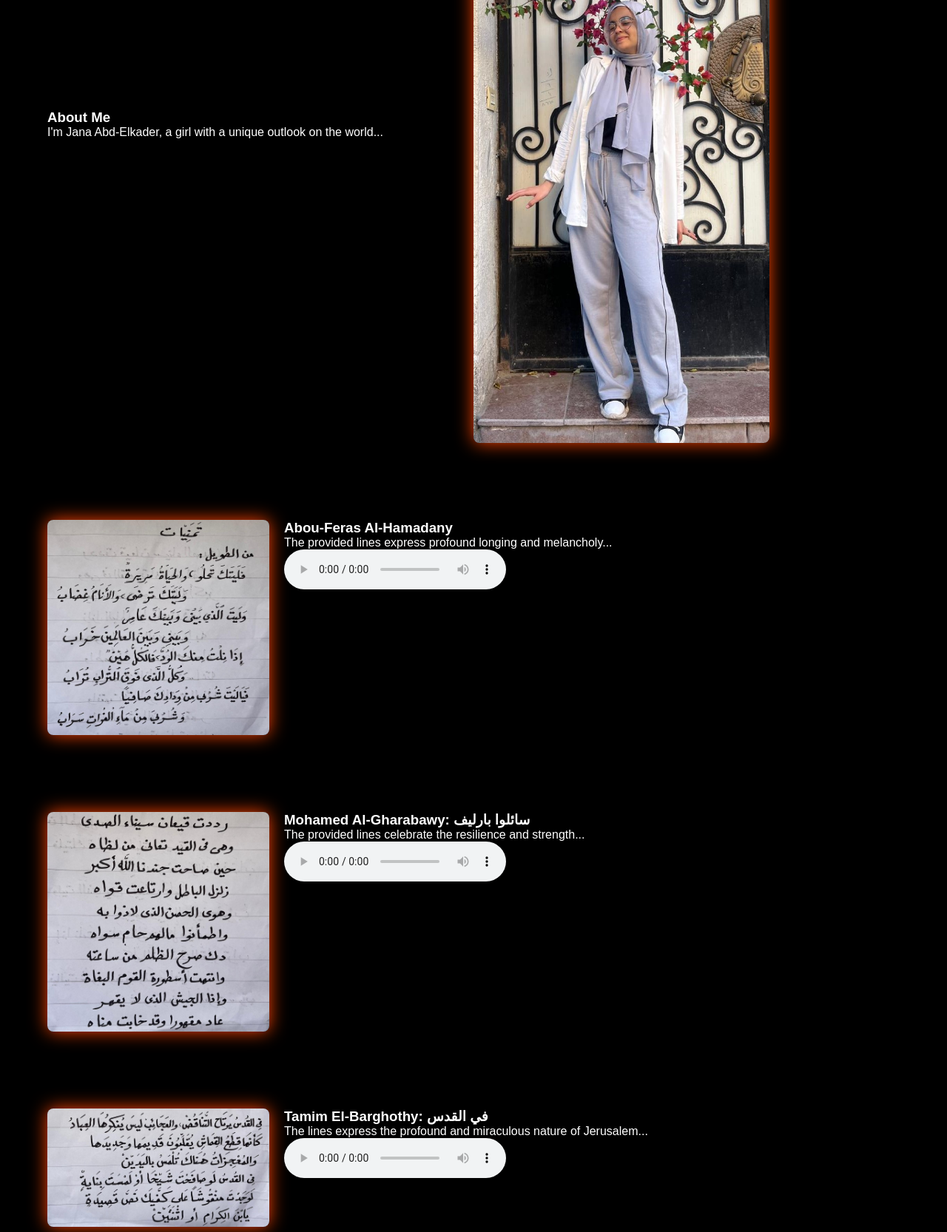
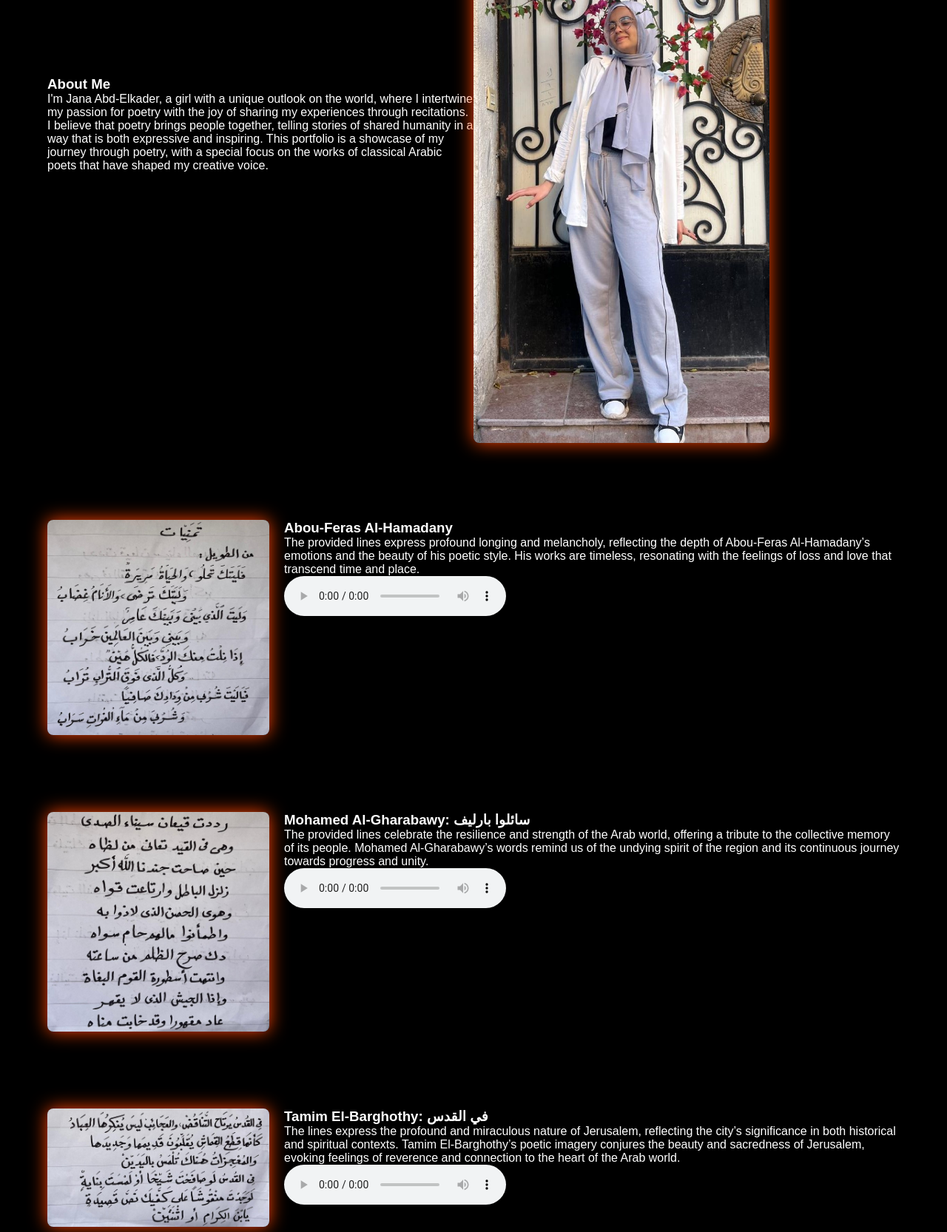
Before and after one commit to jana7amohamed/Jana-Abdelkader, a plain HTML site: page index.html in a window 1280 px wide. Shown: the part 940-2606 px from the top of the page at 74% size. Drawn offline with Linux system fonts and the light colour scheme.

Commit message:
index.html

```diff
--- a/index.html
+++ b/index.html
@@ -33,7 +33,7 @@
     <div class="about">
         <div class="about-content">
             <h3>About Me</h3>
-            <p>I'm Jana Abd-Elkader, a girl with a unique outlook on the world...</p>
+            <p>I'm Jana Abd-Elkader, a girl with a unique outlook on the world, where I intertwine my passion for poetry with the joy of sharing my experiences through recitations. I believe that poetry brings people together, telling stories of shared humanity in a way that is both expressive and inspiring. This portfolio is a showcase of my journey through poetry, with a special focus on the works of classical Arabic poets that have shaped my creative voice.</p>
         </div>
         <div class="about-img">
             <img src="About.jpeg" alt="About Me">
@@ -48,7 +48,7 @@
             </div>
             <div class="section-description">
                 <h3>Abou-Feras Al-Hamadany</h3>
-                <p>The provided lines express profound longing and melancholy...</p>
+                <p>The provided lines express profound longing and melancholy, reflecting the depth of Abou-Feras Al-Hamadany’s emotions and the beauty of his poetic style. His works are timeless, resonating with the feelings of loss and love that transcend time and place.</p>
                 <audio controls>
                     <source src="audio/abou-feras-recitation.mp3" type="audio/mpeg">
                     Your browser does not support the audio element.
@@ -65,7 +65,7 @@
             </div>
             <div class="section-description">
                 <h3>Mohamed Al-Gharabawy: سائلوا بارليف</h3>
-                <p>The provided lines celebrate the resilience and strength...</p>
+                <p>The provided lines celebrate the resilience and strength of the Arab world, offering a tribute to the collective memory of its people. Mohamed Al-Gharabawy’s words remind us of the undying spirit of the region and its continuous journey towards progress and unity.</p>
                 <audio controls>
                     <source src="audio/gharabawy-recitation.mp3" type="audio/mpeg">
                     Your browser does not support the audio element.
@@ -82,7 +82,7 @@
             </div>
             <div class="section-description">
                 <h3>Tamim El-Barghothy: في القدس</h3>
-                <p>The lines express the profound and miraculous nature of Jerusalem...</p>
+                <p>The lines express the profound and miraculous nature of Jerusalem, reflecting the city’s significance in both historical and spiritual contexts. Tamim El-Barghothy’s poetic imagery conjures the beauty and sacredness of Jerusalem, evoking feelings of reverence and connection to the heart of the Arab world.</p>
                 <audio controls>
                     <source src="audio/barghothy-recitation.mp3" type="audio/mpeg">
                     Your browser does not support the audio element.
```
